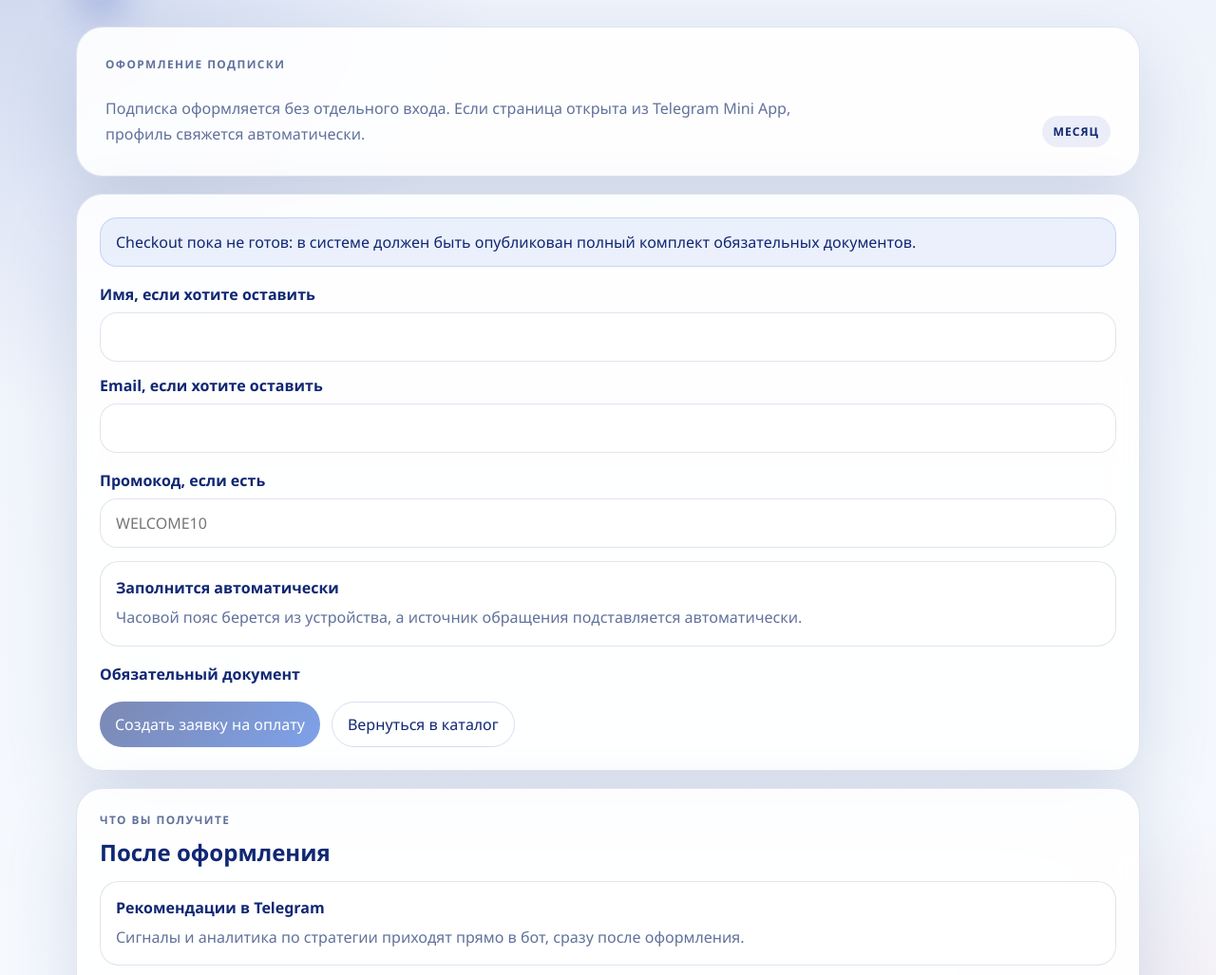
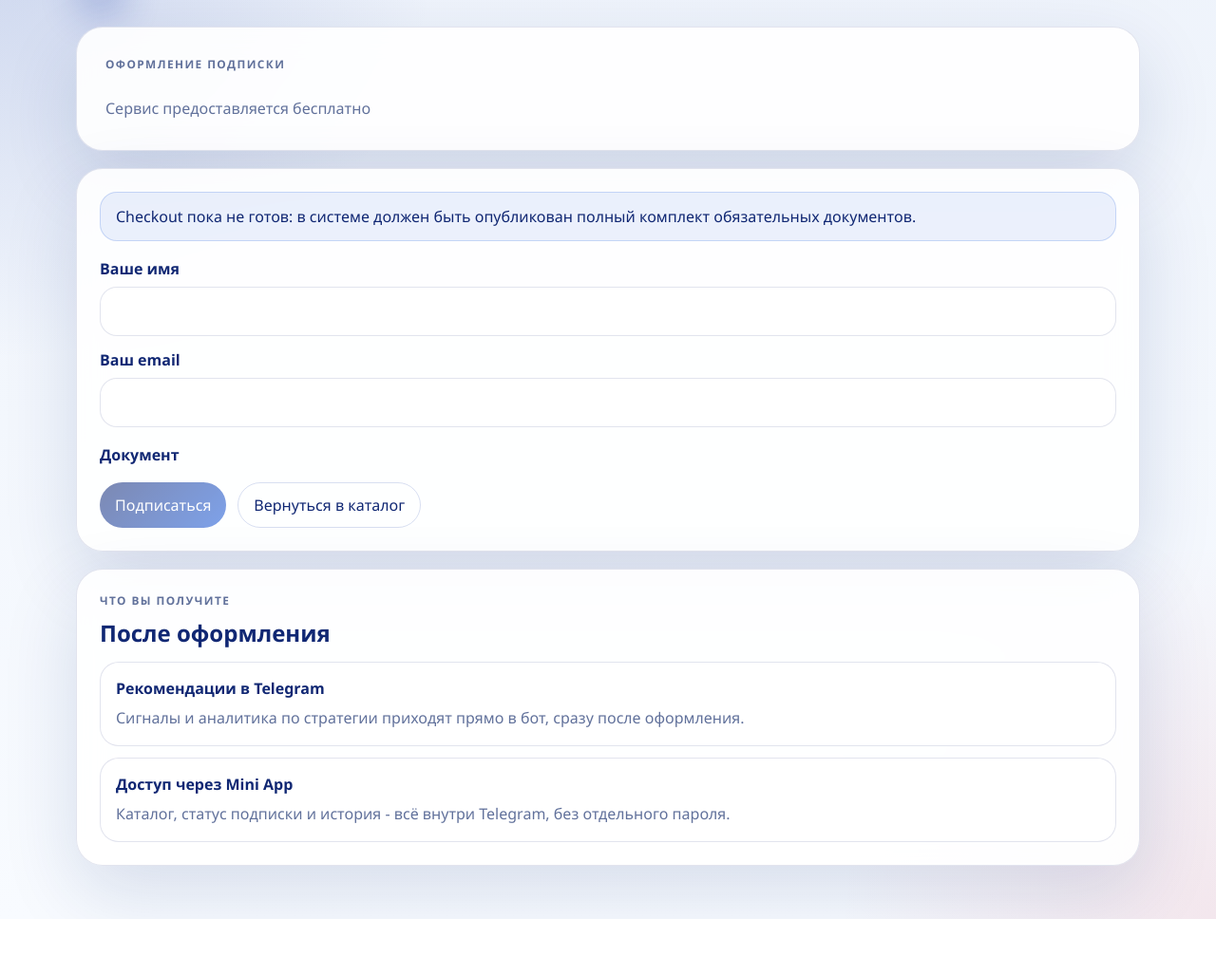
Before and after one commit to sulimenko/PitchCopyTrade, a Python web app: template src/pitchcopytrade/web/templates/public/checkout.html in a window 1280 px wide. Shown: the part 84-1111 px from the top of the page at 95% size. After the commit the page ends 1052 px from the top, so only its background shows below. Run offline with Jinja, Linux system fonts and the light colour scheme; the template is opened without the code that fills it, so the values that code supplies are empty.

Commit message:
update checkout

```diff
--- a/src/pitchcopytrade/web/templates/public/checkout.html
+++ b/src/pitchcopytrade/web/templates/public/checkout.html
@@ -20,19 +20,27 @@
     <div>
       <h1 style="margin:0;font-size:clamp(2rem,4.2vw,3.6rem);line-height:0.95;letter-spacing:-0.06em;">{{ product.title }}</h1>
       <p class="muted" style="max-width:760px;line-height:1.7;margin:16px 0 0;">
+        Сервис предоставляется бесплатно
+      </p>
+
+      <!--
+      <p class="muted" style="max-width:760px;line-height:1.7;margin:16px 0 0;">
         {% if miniapp_mode %}
         Подписка оформляется по вашему Telegram-профилю, без отдельного входа.
         {% else %}
         Подписка оформляется без отдельного входа. Если страница открыта из Telegram Mini App, профиль свяжется автоматически.
         {% endif %}
       </p>
+      -->
     </div>
+    <!--
     <div style="display:flex;gap:10px;flex-wrap:wrap;">
       <span class="pill">Месяц</span>
       {% if product.trial_days %}
       <span class="pill">{{ product.trial_days }} дней бесплатно</span>
       {% endif %}
     </div>
+    -->
   </div>
 </section>
 
@@ -54,14 +62,15 @@
     <input type="hidden" name="entry_surface" value="{{ form_values.entry_surface or '' }}" />
     <div style="display:grid;grid-template-columns:1fr;gap:14px;">
       <label style="display:grid;gap:8px;">
-        <strong>Имя, если хотите оставить</strong>
+        <strong>Ваше имя</strong>
         <input type="text" name="full_name" value="{{ form_values.full_name }}" style="padding:14px 16px;border-radius:18px;border:1px solid var(--line);font:inherit;" />
       </label>
       <label style="display:grid;gap:8px;">
-        <strong>Email, если хотите оставить</strong>
+        <strong>Ваш email</strong>
         <input type="email" name="email" value="{{ form_values.email }}" style="padding:14px 16px;border-radius:18px;border:1px solid var(--line);font:inherit;" />
       </label>
     </div>
+    <!--
     <div style="display:grid;grid-template-columns:1fr;gap:14px;">
       <label style="display:grid;gap:8px;">
         <strong>Промокод, если есть</strong>
@@ -74,8 +83,9 @@
         </div>
       </div>
     </div>
+    -->
     <div style="display:grid;gap:12px;">
-      <strong>Обязательный документ</strong>
+      <strong>Документ</strong>
       {% for document in documents %}
       {% if document.document_type.value == "disclaimer" %}
       <label style="display:flex;gap:12px;align-items:flex-start;">
@@ -107,7 +117,7 @@
       Подтвердите все обязательные документы перед отправкой формы.
     </div>
     <div style="display:flex;gap:12px;flex-wrap:wrap;">
-      <button id="checkout-submit-button" class="action" type="submit" {% if not checkout_ready %}disabled style="opacity:0.55;cursor:not-allowed;"{% endif %}>Создать заявку на оплату</button>
+      <button id="checkout-submit-button" class="action" type="submit" {% if not checkout_ready %}disabled style="opacity:0.55;cursor:not-allowed;"{% endif %}>Подписаться</button>
       <a class="action ghost" href="{% if miniapp_mode %}{% if preview_mode %}/preview/app/catalog{% else %}/app/catalog{% endif %}{% else %}/catalog{% endif %}">Вернуться в каталог</a>
     </div>
   </form>
@@ -124,10 +134,12 @@
         <strong>Доступ через Mini App</strong>
         <div class="muted" style="margin-top:8px;line-height:1.55;">Каталог, статус подписки и история - всё внутри Telegram, без отдельного пароля.</div>
       </div>
+      <!--
       <div class="surface" style="padding:16px;border-radius:20px;background:var(--surface-strong);box-shadow:none;">
         <strong>Отмена в любой момент</strong>
         <div class="muted" style="margin-top:8px;line-height:1.55;">Подписку можно остановить в разделе «Подписки» внутри Mini App.</div>
       </div>
+      -->
     </div>
   </aside>
 </section>
```
